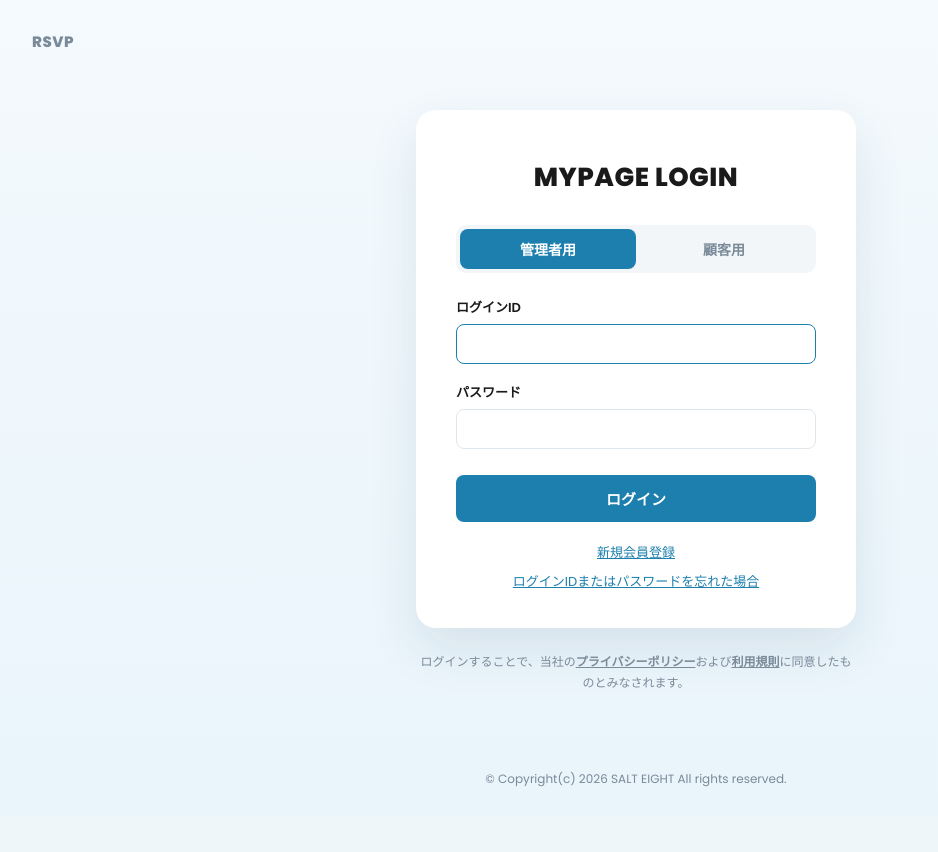
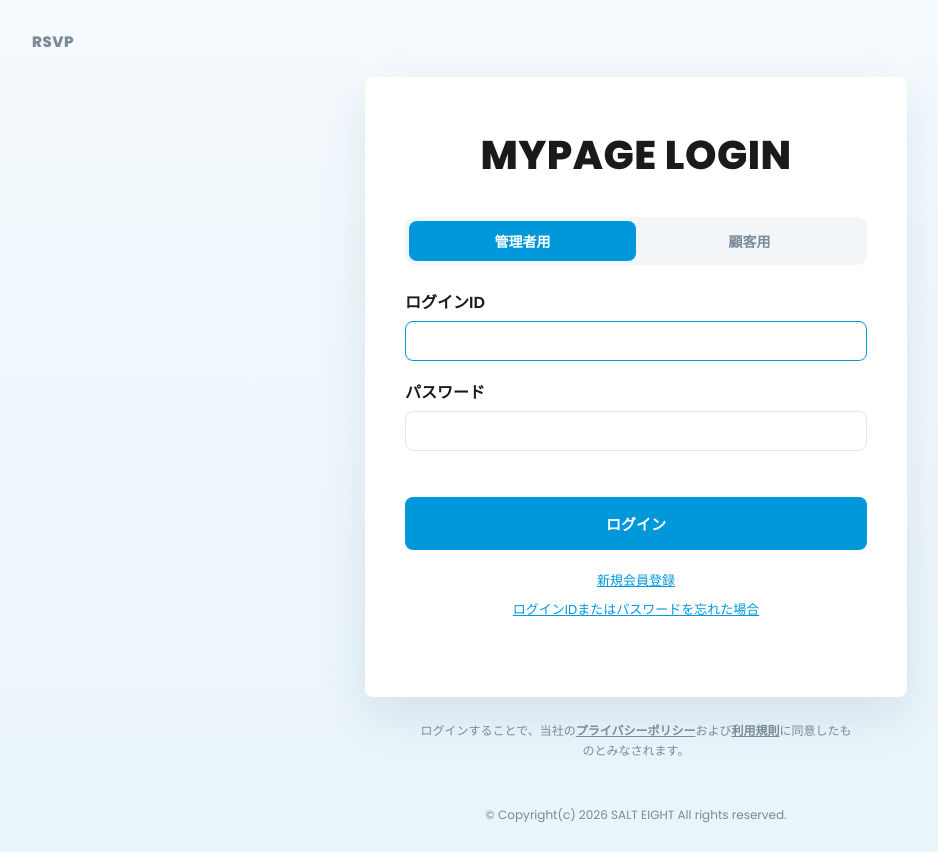
Before and after one commit to salt8-daesooyou-developer/reservation_system_study, a PHP site: page / in a window 1280 px wide. Shown: the whole page, without its empty margins (4-942 px from the left). Before the commit the page ends 787 px from the top, so only its background shows below. Run offline with PHP 8.4, Linux system fonts and the light colour scheme.

Commit message:
accent 컬러를 #0097DB로 변경
- 로그인 버튼에 직접 하드코딩됐던 #0097DB를 공용 --accent 변수로 반영해
  전체 페이지(버튼, 링크, 배지, 캘린더 강조 등)에 일괄 적용
- --accent-dark(hover용)도 새 accent 톤에 맞춰 재조정

```diff
--- a/assets/css/app.css
+++ b/assets/css/app.css
@@ -5,8 +5,8 @@
   --border: #dfe6ec;
   --text: #1a1a1a;
   --text-dim: #7a8a99;
-  --accent: #1c7fae;
-  --accent-dark: #135f83;
+  --accent: #0097DB;
+  --accent-dark: #0077AA;
   --green: #1f9d57;
   --red: #d64545;
   --yellow: #b8860b;
@@ -405,18 +405,19 @@ table.data-table tbody tr:hover { background: var(--panel-2); }
 .auth-card {
   background: var(--panel);
   width: 100%;
-  max-width: 440px;
-  border-radius: 20px;
+  max-width: 542px;
+  height: 620px;
+  border-radius: 8px;
   padding: 48px 40px 36px;
   box-shadow: 0 20px 50px rgba(20, 60, 90, .10);
 }
 .auth-title {
   text-align: center;
   font-weight: 800;
-  font-size: 26px;
+  font-size: 40px;
   letter-spacing: .5px;
   color: var(--text);
-  margin-bottom: 28px;
+  margin-bottom: 32px;
 }
 .auth-subtitle {
   text-align: center;
@@ -439,7 +440,7 @@ table.data-table tbody tr:hover { background: var(--panel-2); }
 .auth-toggle button.active { background: var(--accent); color: #fff; }
 
 .auth-field { margin-bottom: 18px; }
-.auth-field label { display: block; font-size: 13px; font-weight: 600; color: var(--text); margin-bottom: 6px; }
+.auth-field label { display: block; font-size: 16px; font-weight: 600; color: var(--text); margin-bottom: 6px; }
 .auth-field input {
   width: 100%;
   padding: 11px 14px;
@@ -453,8 +454,8 @@ table.data-table tbody tr:hover { background: var(--panel-2); }
 
 .auth-submit {
   width: 100%;
-  margin-top: 8px;
-  padding: 13px 0;
+  margin-top: 28px;
+  padding: 16px 0;
   border: none;
   border-radius: 8px;
   background: var(--accent);
```
